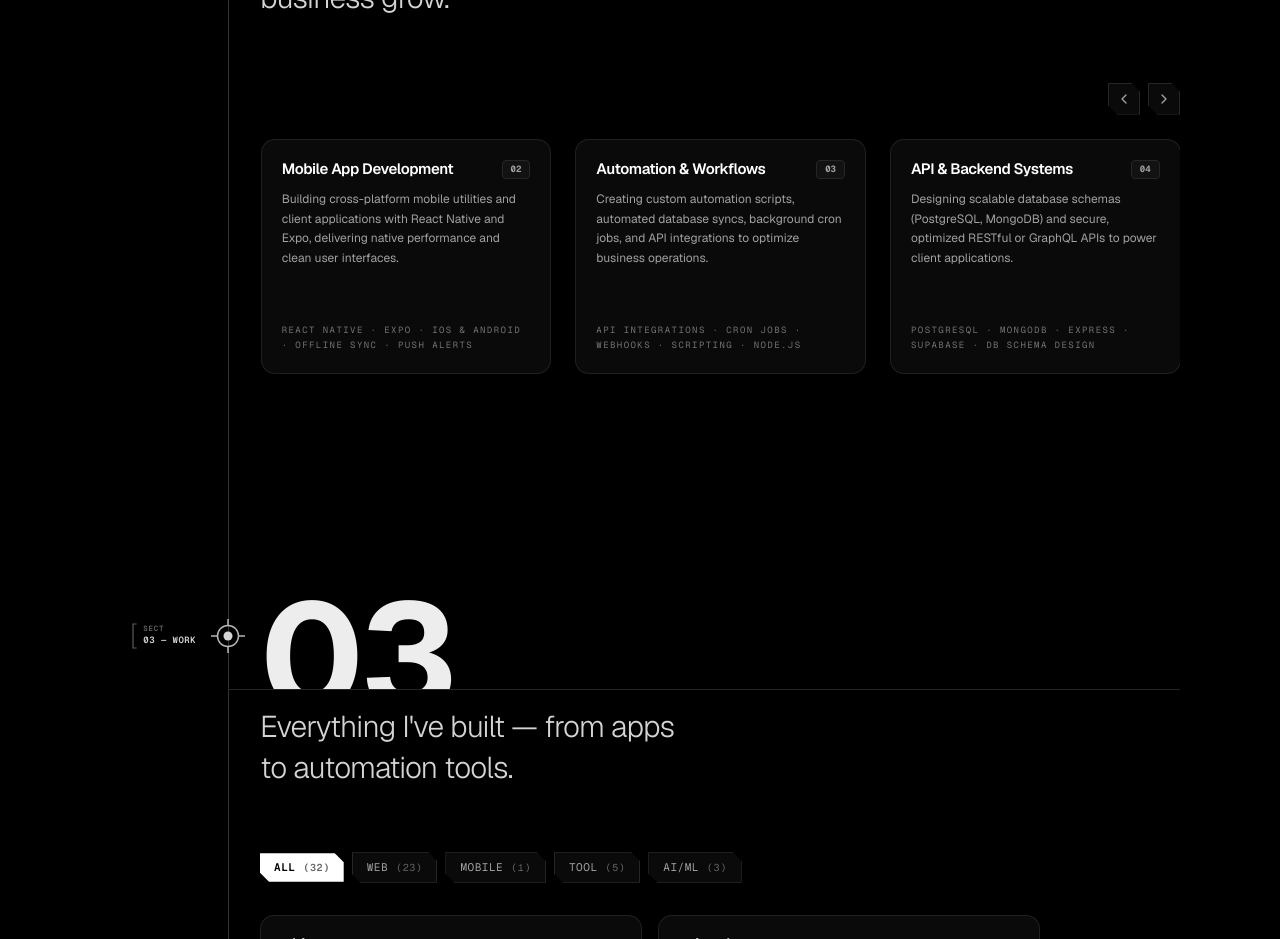
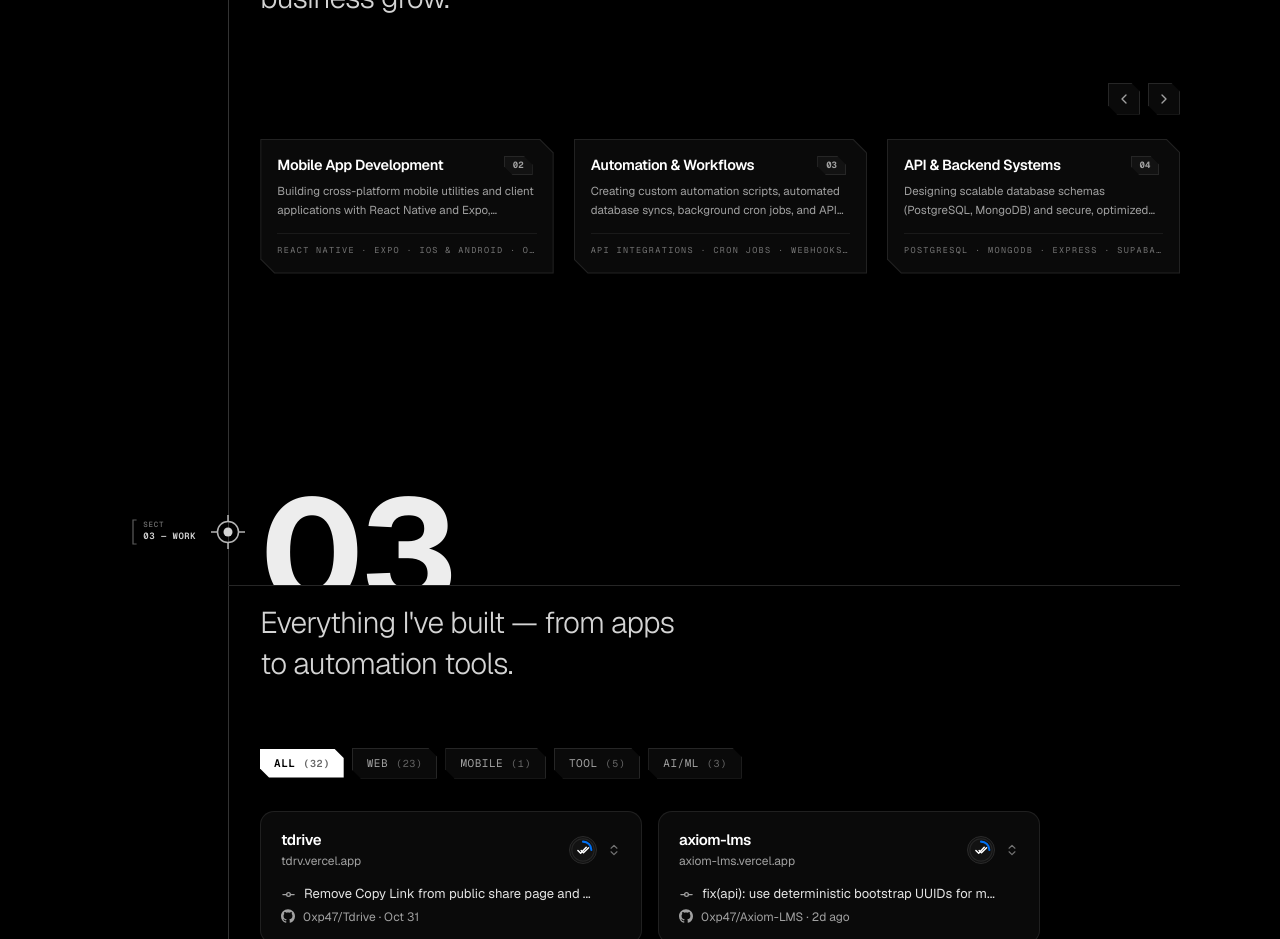
Before and after one commit to 0xp47/0xp47.github.io, a Next.js app: page / in a window 1280 px wide. Shown: the part 1940-2879 px from the top of the page. Built offline with nearby package versions, Linux system fonts and the light colour scheme.

Commit message:
feat(services): style service cards with chamfered button silhouette and reduced vertical height

```diff
--- a/src/components/sections/services-section.tsx
+++ b/src/components/sections/services-section.tsx
@@ -16,7 +16,7 @@ export function ServicesSection() {
       const container = scrollContainerRef.current;
       const card = container.firstElementChild as HTMLElement;
       const cardWidth = card ? card.offsetWidth : container.clientWidth;
-      const gap = 24; // 24px gap between cards
+      const gap = 20; // 20px gap between cards
       const scrollAmount = cardWidth + gap;
 
       if (direction === "left") {
@@ -87,7 +87,7 @@ export function ServicesSection() {
         {/* Carousel Container */}
         <div
           ref={scrollContainerRef}
-          className="flex gap-6 overflow-x-auto scroll-smooth snap-x snap-mandatory scrollbar-none w-full pb-4"
+          className="flex gap-5 overflow-x-auto scroll-smooth snap-x snap-mandatory scrollbar-none w-full pb-3"
         >
           {services.map((service, index) => {
             const formattedIndex = String(index + 1).padStart(2, "0");
@@ -96,26 +96,36 @@ export function ServicesSection() {
               <motion.div
                 key={service.title}
                 variants={cardVariants}
-                className="group relative flex flex-col justify-between rounded-xl border border-neutral-800/80 bg-[#0a0a0a] p-4 sm:p-5 transition-colors duration-200 hover:border-neutral-700 select-none snap-start shrink-0 w-full sm:w-[calc((100%-24px)/2)] lg:w-[calc((100%-48px)/3)]"
+                className="group relative snap-start shrink-0 w-full sm:w-[calc((100%-20px)/2)] lg:w-[calc((100%-40px)/3)] select-none p-[1px] transition-colors duration-200 bg-neutral-800/90 hover:bg-neutral-600"
+                style={{
+                  clipPath: "polygon(0 0, calc(100% - 14px) 0, 100% 14px, 100% 100%, 14px 100%, 0 calc(100% - 14px))",
+                }}
+              >
+                <div
+                  className="relative flex flex-col justify-between h-full bg-[#0a0a0a] p-3.5 sm:p-4 transition-colors duration-200 group-hover:bg-[#0d0d10]"
+                  style={{
+                    clipPath: "polygon(0 0, calc(100% - 13.5px) 0, 100% 13.5px, 100% 100%, 13.5px 100%, 0 calc(100% - 13.5px))",
+                  }}
                 >
                   {/* Header: Title and Index Number */}
-                <div className="flex items-start justify-between gap-3 w-full">
-                  <h3 className="text-[15px] font-semibold text-white tracking-tight leading-snug">
+                  <div className="flex items-center justify-between gap-3 w-full pr-1">
+                    <h3 className="text-[14px] sm:text-[14.5px] font-semibold text-white tracking-tight leading-snug">
                       {service.title}
                     </h3>
-                  <span className="font-mono text-[9px] font-bold px-2 py-0.5 rounded border border-neutral-800 bg-[#121212] text-neutral-400 select-none tabular-nums group-hover:border-neutral-700 group-hover:text-white transition-colors duration-200 shrink-0">
+                    <span className="font-mono text-[9px] font-bold px-2 py-0.5 chamfer-btn border border-neutral-800 bg-[#121212] text-neutral-400 select-none tabular-nums group-hover:border-neutral-700 group-hover:text-white transition-colors duration-200 shrink-0">
                       {formattedIndex}
                     </span>
                   </div>
 
-                {/* Description */}
-                <p className="text-xs leading-relaxed text-neutral-400 mt-2.5 text-pretty">
+                  {/* Description (concise 2 lines) */}
+                  <p className="text-[11.5px] leading-relaxed text-neutral-400 mt-2 line-clamp-2 text-pretty">
                     {service.description}
                   </p>
 
                   {/* Tech/Keyword tags list */}
-                <div className="mt-auto pt-5 font-mono text-[9px] uppercase tracking-[0.16em] text-neutral-500 leading-relaxed">
+                  <div className="mt-3 pt-2.5 border-t border-neutral-800/60 font-mono text-[8.5px] uppercase tracking-[0.16em] text-neutral-500 truncate">
                     {service.tags.join("  ·  ")}
+                  </div>
                 </div>
               </motion.div>
             );
--- a/src/lib/github-stats.json
+++ b/src/lib/github-stats.json
@@ -3,5 +3,5 @@
   "publicRepos": 15,
   "totalStars": 7,
   "followers": 6,
-  "updatedAt": "2026-11-07T01:37:48.900Z"
+  "updatedAt": "2026-11-07T01:45:16.825Z"
 }
```
Also changed, not shown: src/lib/projects.json. Lines whose indentation alone changed are shown as unchanged.
